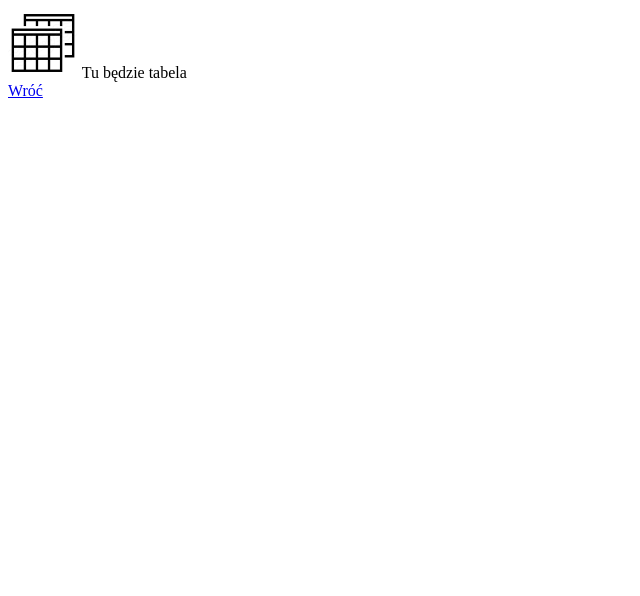
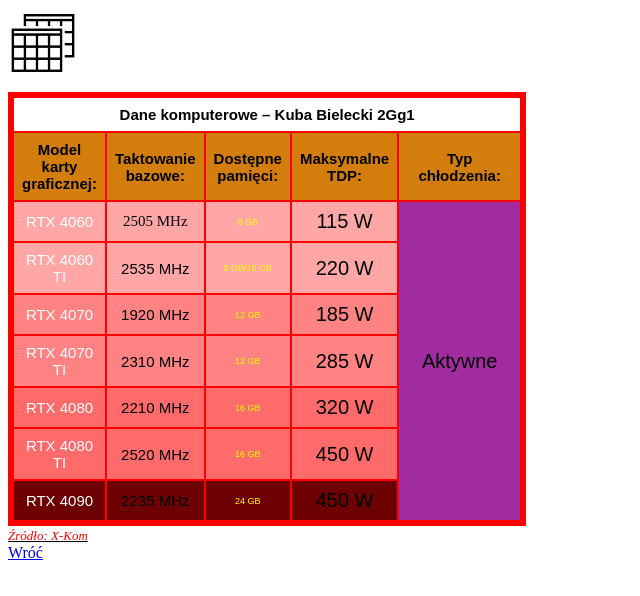
Before and after one commit to ROCKIE2115/rockie2, a plain HTML site: page tabela_bielecki.html in a window 1280 px wide. Shown: the whole page, without its empty margins (0-640 px from the left). Drawn offline with Linux system fonts and the light colour scheme.

Commit message:
Update tabela_bielecki.html

```diff
--- a/tabela_bielecki.html
+++ b/tabela_bielecki.html
@@ -1,17 +1,95 @@
 <!DOCTYPE html>
 <html lang="pl-PL">
-<html>
 <head>
     <meta charset="utf-8">
-             <title> Tabela Bielecki      </title>
+    <title>Dane komputerowe – Kuba Bielecki 2Gg1</title>
+    <style>
+        table {
+            border: 6px solid red;
+            border-collapse: collapse;
+            width: 41%;
+            font-size: 15px;
+        }
+        caption {
+            font-weight: bold;
+            margin-bottom: 10px;
+        }
+        th, td {
+            border: 2px solid red;
+            padding: 8px;
+            text-align: center;
+            font-family: Arial, sans-serif;
+        }
+    </style>
 </head>
 <body>
+
    <img src="obrazy\tables.png" border=0 width=70 height=70>
 
-      Tu będzie tabela <br>
+    <table>
+        <caption></caption>
+        <thead>
+         <tr style="background-color: white;">
+            <td colspan="5"><b>Dane komputerowe – Kuba Bielecki 2Gg1</td>
+         </tr>
+            <tr style="background-color: rgb(211, 125, 12);">
+                <th>Model karty graficznej:</th>
+                <th>Taktowanie bazowe:</th>
+                <th>Dostępne pamięci:</th>
+                <th>Maksymalne TDP:</th>
+                <th>Typ <br>chłodzenia:</th>
+            </tr>
+        </thead>
+        <tbody>
+            <tr style="background-color: #ffa7a7;">
+                <td style="color: white;">RTX 4060</td>
+                <td style="font-family: Times New Roman;">2505 MHz</td>
+                <td style="color: yellow; font-size: 9px;">8 GB</td>
+                <td style="font-size: 20px">115 W</td>
+                <td rowspan="7" style="background-color: rgb(160, 44, 160); font-size: 20px; width: 25%">Aktywne</td>
+            </tr>
+            <tr style="background-color: #ffa7a7;">
+                <td style="color: white;">RTX 4060 TI</td>
+                <td tyle="font-family: Times New Roman;">2535 MHz</td>
+                <td style="color: yellow; font-size: 9px;">8 GB/16 GB</td>
+                <td style="font-size: 20px">220 W</td>
+            </tr>
+            <tr style="background-color: #ff8383;">
+                <td style="color: white;">RTX 4070</td>
+                <td tyle="font-family: Times New Roman;">1920 MHz</td>
+                <td style="color: yellow; font-size: 9px;">12 GB</td>
+                <td style="font-size: 20px">185 W</td>
+            </tr>
+            <tr style="background-color: #ff8383;">
+                <td style="color: white;">RTX 4070 TI</td>
+                <td tyle="font-family: Times New Roman;">2310 MHz</td>
+                <td style="color: yellow; font-size: 9px;">12 GB</td>
+                <td style="font-size: 20px">285 W</td>
+            </tr>
+            <tr style="background-color: #ff6a6a;">
+                <td style="color: white;">RTX 4080</td>
+                <td tyle="font-family: Times New Roman;">2210 MHz</td>
+                <td style="color: yellow; font-size: 9px;">16 GB</td>
+                <td style="font-size: 20px">320 W</td>
+            </tr>
+            <tr style="background-color: #ff6a6a;">
+                <td style="color: white;">RTX 4080 TI</td>
+                <td tyle="font-family: Times New Roman;">2520 MHz</td>
+                <td style="color: yellow; font-size: 9px;">16 GB</td>
+                <td style="font-size: 20px">450 W</td>
+            </tr>
+            <tr style="background-color: #6d0000;">
+                <td style="color: white;">RTX 4090</td>
+                <td tyle="font-family: Times New Roman;">2235 MHz</td>
+                <td style="color: yellow; font-size: 9px;">24 GB</td>
+                <td style="font-size: 20px">450 W</td>
+            </tr>
+        </tbody>
+    </table>
+
+    <u><i> <font color="red"; size="2"> Źródło: X-Kom </i></u></font><br>
 
     <A HREF="index.html"> Wróć </A> <br>
 
-
 </body>
 </html>
```
Lines whose indentation alone changed are shown as unchanged.
